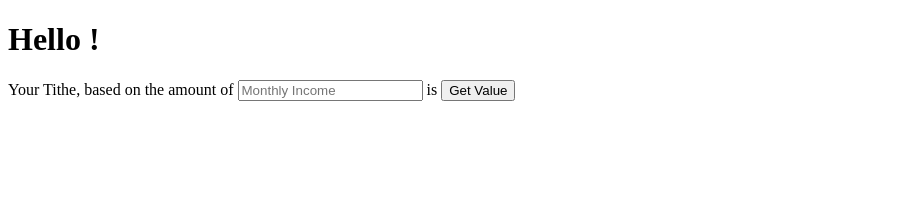
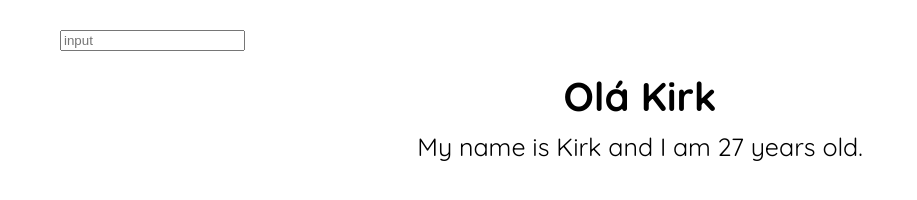
Before and after one commit to Kiritchell/Basecamp, a browser extension: page JS/index.html in a window 1280 px wide. Shown: the whole page, without its empty margins (0-917 px from the left). Drawn offline with Linux system fonts and the light colour scheme.

Commit message:
index.html

```diff
--- a/JS/index.html
+++ b/JS/index.html
@@ -4,19 +4,17 @@
     <meta charset="UTF-8" />
     <meta http-equiv="X-UA-Compatible" content="IE=edge" />
     <meta name="viewport" content="width=device-width, initial-scale=1.0" />
-    <link href="js.css" type="stylesheet" />
+    <link href="js.css" rel="stylesheet" />
+    <link
+      href="https://fonts.googleapis.com/css2?family=Quicksand:wght@300;400;500;600;700&display=swap"
+      rel="stylesheet"
+    />
     <title>JavaScript</title>
   </head>
   <body>
-    <h1>Hello <span id="userName"></span>!</h1>
-
-    <p id="flexpara">
-      Your Tithe, based on the amount of
-      <input type="text" placeholder="Monthly Income" id="myInput" /> is
-      <span id="myTitheAmount"></span>
-      <button type="button" onclick="getInputValue();">Get Value</button>
-      <!--hidden-->
-    </p>
+    <input placeholder="input" id="inputbox" />
+    <h1 id="header"></h1>
+    <p id="ageP"></p>
   </body>
   <script src="index.js"></script>
 </html>
```
